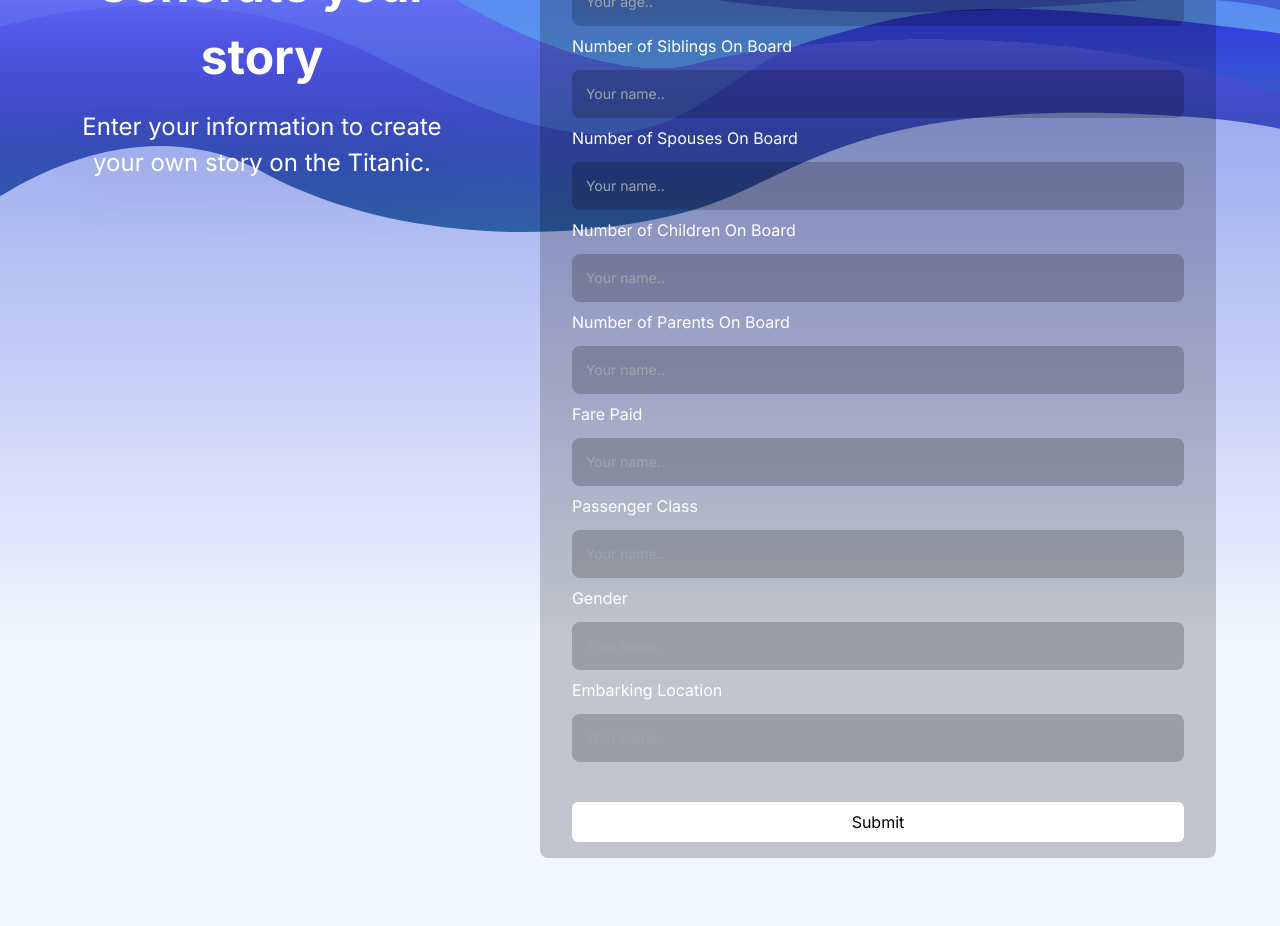
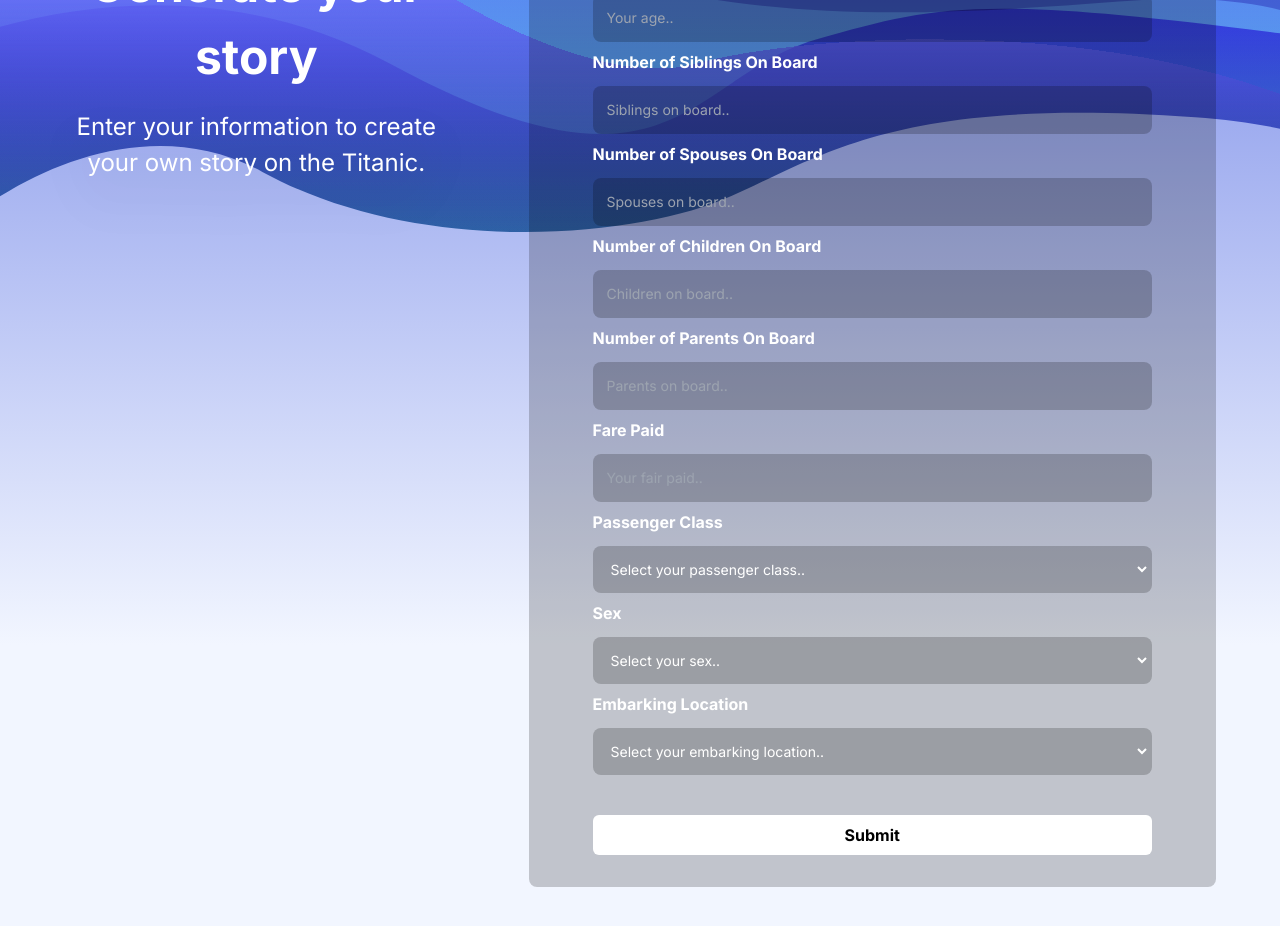
Before and after one commit to simon-quach/sink-or-swim, a Next.js app in the folder client/: page /generate in a window 1280 px wide. Shown: the part 320-1246 px from the top of the page. Built offline with nearby package versions, Linux system fonts and the light colour scheme.

Commit message:
Edit form values

```diff
--- a/client/app/generate/Form.tsx
+++ b/client/app/generate/Form.tsx
@@ -26,38 +26,52 @@
   }
 
   return (
-    <form action="POST" onSubmit={(e) => handleSubmit(e)} className="text-[#ffffff] flex flex-col gap-2 bg-[rgba(0,0,0,0.2)] py-4 px-8 rounded-lg w-full max-w-[800px] text-left">
-      <div className="">Name</div>
+    <form action="POST" onSubmit={(e) => handleSubmit(e)} className="text-[#ffffff] flex flex-col gap-2 bg-[rgba(0,0,0,0.2)] py-8 px-16 rounded-lg w-full max-w-[800px] text-left">
+      <div className="font-bold">Name</div>
       <input type="text" placeholder="Your name.." className="bg-[rgba(0,0,0,0.2)] border-[2px] border-[rgba(0,0,0,0)] focus:ring-violet-500 focus:border-violet-500 focus:outline-none text-sm rounded-lg block p-3 mt-1"/>
 
-      <div className="">Age</div>
+      <div className="font-bold">Age</div>
       <input type="number" placeholder="Your age.." className="bg-[rgba(0,0,0,0.2)] border-[2px] border-[rgba(0,0,0,0)] focus:ring-violet-500 focus:border-violet-500 focus:outline-none text-sm rounded-lg block p-3 mt-1"/>
 
-      <div className="">Number of Siblings On Board</div>
-      <input type="number" placeholder="Your name.." className="bg-[rgba(0,0,0,0.2)] border-[2px] border-[rgba(0,0,0,0)] focus:ring-violet-500 focus:border-violet-500 focus:outline-none text-sm rounded-lg block p-3 mt-1"/>
+      <div className="font-bold">Number of Siblings On Board</div>
+      <input type="number" placeholder="Siblings on board.." className="bg-[rgba(0,0,0,0.2)] border-[2px] border-[rgba(0,0,0,0)] focus:ring-violet-500 focus:border-violet-500 focus:outline-none text-sm rounded-lg block p-3 mt-1"/>
 
-      <div className="">Number of Spouses On Board</div>
-      <input type="number" placeholder="Your name.." className="bg-[rgba(0,0,0,0.2)] border-[2px] border-[rgba(0,0,0,0)] focus:ring-violet-500 focus:border-violet-500 focus:outline-none text-sm rounded-lg block p-3 mt-1"/>
+      <div className="font-bold">Number of Spouses On Board</div>
+      <input type="number" placeholder="Spouses on board.." className="bg-[rgba(0,0,0,0.2)] border-[2px] border-[rgba(0,0,0,0)] focus:ring-violet-500 focus:border-violet-500 focus:outline-none text-sm rounded-lg block p-3 mt-1"/>
 
-      <div className="">Number of Children On Board</div>
-      <input type="number" placeholder="Your name.." className="bg-[rgba(0,0,0,0.2)] border-[2px] border-[rgba(0,0,0,0)] focus:ring-violet-500 focus:border-violet-500 focus:outline-none text-sm rounded-lg block p-3 mt-1"/>
+      <div className="font-bold">Number of Children On Board</div>
+      <input type="number" placeholder="Children on board.." className="bg-[rgba(0,0,0,0.2)] border-[2px] border-[rgba(0,0,0,0)] focus:ring-violet-500 focus:border-violet-500 focus:outline-none text-sm rounded-lg block p-3 mt-1"/>
 
-      <div className="">Number of Parents On Board</div>
-      <input type="number" placeholder="Your name.." className="bg-[rgba(0,0,0,0.2)] border-[2px] border-[rgba(0,0,0,0)] focus:ring-violet-500 focus:border-violet-500 focus:outline-none text-sm rounded-lg block p-3 mt-1"/>
+      <div className="font-bold">Number of Parents On Board</div>
+      <input type="number" placeholder="Parents on board.." className="bg-[rgba(0,0,0,0.2)] border-[2px] border-[rgba(0,0,0,0)] focus:ring-violet-500 focus:border-violet-500 focus:outline-none text-sm rounded-lg block p-3 mt-1"/>
 
-      <div className="">Fare Paid</div>
-      <input type="number" placeholder="Your name.." className="bg-[rgba(0,0,0,0.2)] border-[2px] border-[rgba(0,0,0,0)] focus:ring-violet-500 focus:border-violet-500 focus:outline-none text-sm rounded-lg block p-3 mt-1"/>
+      <div className="font-bold">Fare Paid</div>
+      <input type="number" placeholder="Your fair paid.." className="bg-[rgba(0,0,0,0.2)] border-[2px] border-[rgba(0,0,0,0)] focus:ring-violet-500 focus:border-violet-500 focus:outline-none text-sm rounded-lg block p-3 mt-1"/>
 
-      <div className="">Passenger Class</div>
-      <input type="number" placeholder="Your name.." className="bg-[rgba(0,0,0,0.2)] border-[2px] border-[rgba(0,0,0,0)] focus:ring-violet-500 focus:border-violet-500 focus:outline-none text-sm rounded-lg block p-3 mt-1"/>
+      <div className="font-bold">Passenger Class</div>
+      <select name="class" id="class" placeholder="Your embarking location.." className="bg-[rgba(0,0,0,0.2)] border-[2px] border-[rgba(0,0,0,0)] focus:ring-violet-500 focus:border-violet-500 focus:outline-none text-sm rounded-lg block p-3 mt-1">
+        <option value="" disabled selected>Select your passenger class..</option>
+        <option value="1">1</option>
+        <option value="2">2</option>
+        <option value="3">3</option>
+      </select>
 
-      <div className="">Gender</div>
-      <input type="text" placeholder="Your name.." className="bg-[rgba(0,0,0,0.2)] border-[2px] border-[rgba(0,0,0,0)] focus:ring-violet-500 focus:border-violet-500 focus:outline-none text-sm rounded-lg block p-3 mt-1"/>
+      <div className="font-bold">Sex</div>
+      <select name="sex" id="sex" placeholder="Your embarking location.." className="bg-[rgba(0,0,0,0.2)] border-[2px] border-[rgba(0,0,0,0)] focus:ring-violet-500 focus:border-violet-500 focus:outline-none text-sm rounded-lg block p-3 mt-1">
+        <option value="" disabled selected>Select your sex..</option>
+        <option value="male">Male</option>
+        <option value="female">Female</option>
+      </select>
 
-      <div className="">Embarking Location</div>
-      <input type="text" placeholder="Your name.." className="bg-[rgba(0,0,0,0.2)] border-[2px] border-[rgba(0,0,0,0)] focus:ring-violet-500 focus:border-violet-500 focus:outline-none text-sm rounded-lg block p-3 mt-1"/>
+      <div className="font-bold">Embarking Location</div>
+      <select name="location" id="location" className="bg-[rgba(0,0,0,0.2)] border-[2px] border-[rgba(0,0,0,0)] focus:ring-violet-500 focus:border-violet-500 focus:outline-none text-sm rounded-lg block p-3 mt-1">
+        <option value="" disabled selected>Select your embarking location..</option>
+        <option value="southampton">Southampton</option>
+        <option value="cherbourg">Cherbourg</option>
+        <option value="queenstown">Queenstown</option>
+      </select>
 
-      <button className="text-black bg-white px-3 py-2 rounded-md cursor-pointer mt-8">Submit</button>
+      <button className="text-black bg-white font-bold px-3 py-2 rounded-md cursor-pointer mt-8">Submit</button>
     </form>
   )
 }
```
